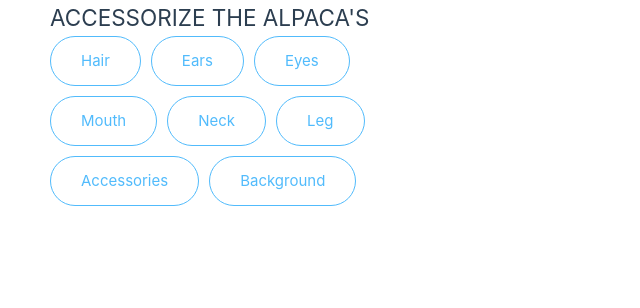
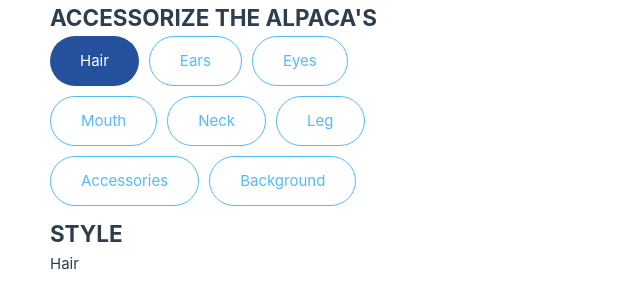
Before and after one commit to Daohuy2409/Alpaca-image-generator-website, a Vue app: page / in a window 1280 px wide. Shown: the top 308 px of the page, without its empty margins (0-640 px from the left). Built offline with nearby package versions, Linux system fonts and the light colour scheme.

Commit message:
add styleL

```diff
--- a/src/assets/main.css
+++ b/src/assets/main.css
@@ -2,3 +2,35 @@
 #app {
   margin-left: 50px;
 }
+h2 {
+  font-weight: bold;
+}
+.father {
+  width: 400px;
+  display: flex;
+  flex-wrap: wrap;
+}
+.common {
+  display: inline-block;
+  height: 50px;
+  padding: 0 30px 0 30px;
+  margin: 0 10px 10px 0;
+  border-radius: 100px;
+  text-align: center;
+  align-content: center;
+}
+.d1 {
+
+  border: 1px solid #51bbfc;
+  color: #51bbfc;
+  background: #fff;
+}
+.d1:hover {
+  border: 3px solid #6f8fc5;
+  color: #6e9ae4;
+  cursor: pointer;
+}
+.sel {
+  background: #24509c;
+  color: #fff;
+}
--- a/src/component/accessorize.vue
+++ b/src/component/accessorize.vue
@@ -5,42 +5,21 @@
             <div   @click="select(index)"  :class="{'common': true, 'd1':!x.selected, 'sel': x.selected}">{{ x.name }}</div>
         </div>
     </div>
+    <div v-for="(x, index) in alpaca" :key="index">
+        <styleL
+            v-if="x.selected"
+            :element="x.name"
+        />
+    </div>
 </template>
-<style scoped>
-.father {
-    width: 400px;
-    display: flex;
-    flex-wrap: wrap;
-}
-.common {
-    display: inline-block;
-    height: 50px;
-    padding: 0 30px 0 30px;
-    margin: 0 10px 10px 0;
-    border-radius: 100px;
-    text-align: center;
-    align-content: center;
-}
-.d1 {
 
-    border: 1px solid #51bbfc;
-    color: #51bbfc;
-    background: #fff;
-}
-.d1:hover {
-    border: 3px solid #6f8fc5;
-    color: #6e9ae4;
-    cursor: pointer;
-}
-.sel {
-    background: #24509c;
-    color: #fff;
-}
-</style>
 <script setup>
 import { ref } from 'vue';
+const files = require.context('../assets/alpaca', false);
+const fileNames = files.keys().map(key => key.slice(2))
+console.log(fileNames);
 var alpaca = ref([
-    {name: 'Hair', selected: false},
+    {name: 'Hair', selected: true},
     {name: 'Ears', selected: false},
     {name: 'Eyes', selected: false},
     {name: 'Mouth', selected: false},
@@ -49,6 +28,7 @@ var alpaca = ref([
     {name: 'Accessories', selected: false},
     {name: 'Background', selected: false},
     ]);
+
 function select (index) {
     alpaca.value.forEach((x, i) => {
         if (i !== index) {
@@ -56,7 +36,5 @@ function select (index) {
         }
     });
     alpaca.value[index].selected = true;
-
-
 }
 </script>
--- /dev/null
+++ b/src/component/styleL.vue
@@ -0,0 +1,8 @@
+<template>
+    <h2>STYLE</h2>
+    <p>{{ element }}</p>
+    <p>{{ src }}</p>
+</template>
+<script setup>
+    const props = defineProps(['element', 'src']);
+</script>
--- a/src/main.js
+++ b/src/main.js
@@ -2,7 +2,8 @@ import './assets/main.css'
 import "vue-router"
 import { createApp } from 'vue'
 import access from './component/accessorize.vue'
-
+import styleL from './component/styleL.vue'
 
 const app = createApp(access)
+app.component('styleL', styleL)
 app.mount('#app')
```
